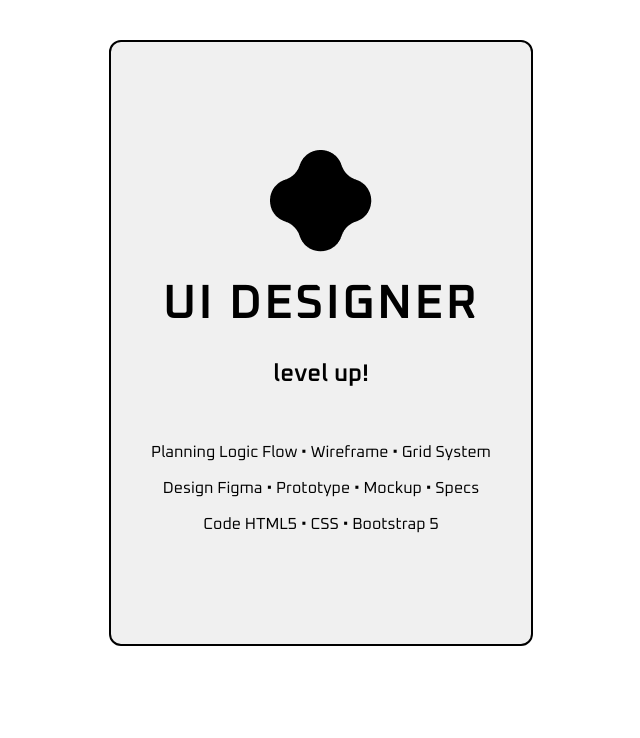
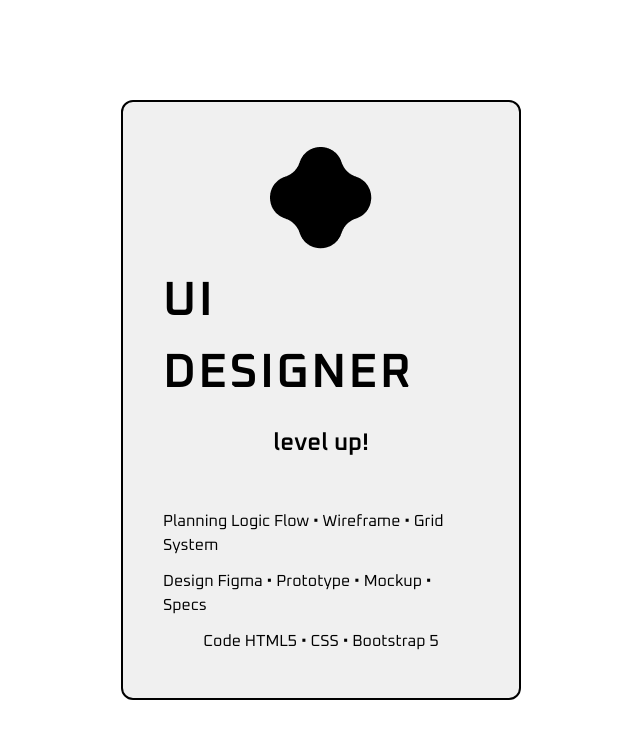
Before and after one commit to DeathScythe1021/buttonsAnimation, a website with bundled scripts: page career_card/index.html in a window 1280 px wide. Shown: the whole page, without its empty margins (319-959 px from the left). Built offline with nearby package versions, Linux system fonts and the light colour scheme.

Commit message:
update: change style about card

```diff
--- a/career_card/index.html
+++ b/career_card/index.html
@@ -21,10 +21,16 @@
   </head>
 
   <body>
-    <section class="w-full py-10 flex justify-center items-center">
+    <!-- 在section加入 perspective（景深） -->
+    <section
+      id="card-1"
+      class="w-full h-screen py-10 flex justify-center items-center [perspective:1000px]"
+    >
+
+      <div class="card-wrapper cursor-pointer relative w-[400px] h-[600px] duration-700 [transform-style:preserve-3d]">
+        <!-- 正面 -->
         <div
-        id="card-1"
-        class="card bg-[#F0F0F0] flex flex-col justify-center items-center gap-[48px] py-[108px] px-[40px] border-2 border-black rounded-xl"
+          class="card-front absolute inset-0 bg-[#F0F0F0] flex flex-col justify-center items-center gap-[48px] py-[108px] px-[40px] border-2 border-black rounded-xl [backface-visibility:hidden]"
         >
           <div class="flex flex-col justify-center items-center gap-4">
             <img src="../career_card/assets/images/Star 1.png" alt="star" />
@@ -44,6 +50,30 @@
             <p>Code HTML5 • CSS • Bootstrap 5</p>
           </div>
         </div>
+        <!-- 反面 -->
+        <div
+          class="card-back absolute inset-0 bg-black text-white flex flex-col justify-center items-center gap-[48px] py-[108px] px-[40px] border-2 border-white rounded-xl [transform:rotateY(180deg)] [backface-visibility:hidden]"
+        >
+          <!-- 正面 -->
+          <div class="flex flex-col justify-center items-center gap-4">
+            <img src="../career_card/assets/images/Star 1.png" alt="star" />
+
+            <h1 class="font-oxanium text-[48px] font-semibold">UI Designer</h1>
+
+            <p class="font-oxanium text-[24px] font-semibold inline-block">
+              level up!
+            </p>
+          </div>
+
+          <div class="flex flex-col justify-center items-center gap-[12px]">
+            <p>Planning Logic Flow • Wireframe • Grid System</p>
+
+            <p>Design Figma • Prototype • Mockup • Specs</p>
+
+            <p>Code HTML5 • CSS • Bootstrap 5</p>
+          </div>
+        </div>
+      </div>
     </section>
     <script src="https://cdnjs.cloudflare.com/ajax/libs/gsap/3.12.5/gsap.min.js"></script>
 
--- a/career_card/script.js
+++ b/career_card/script.js
@@ -0,0 +1,6 @@
+//ScrollTrigger
+import gsap from "gsap";
+import { ScrollTrigger } from "gsap/ScrollTrigger";
+gsap.registerPlugin(ScrollTrigger);
+
+document.addEventListener("")
--- /dev/null
+++ b/package.json
@@ -0,0 +1,5 @@
+{
+  "dependencies": {
+    "gsap": "^3.14.2"
+  }
+}
```
Also changed, not shown: career_card/src/output.css, 1 other file. Lines whose indentation alone changed are shown as unchanged.
